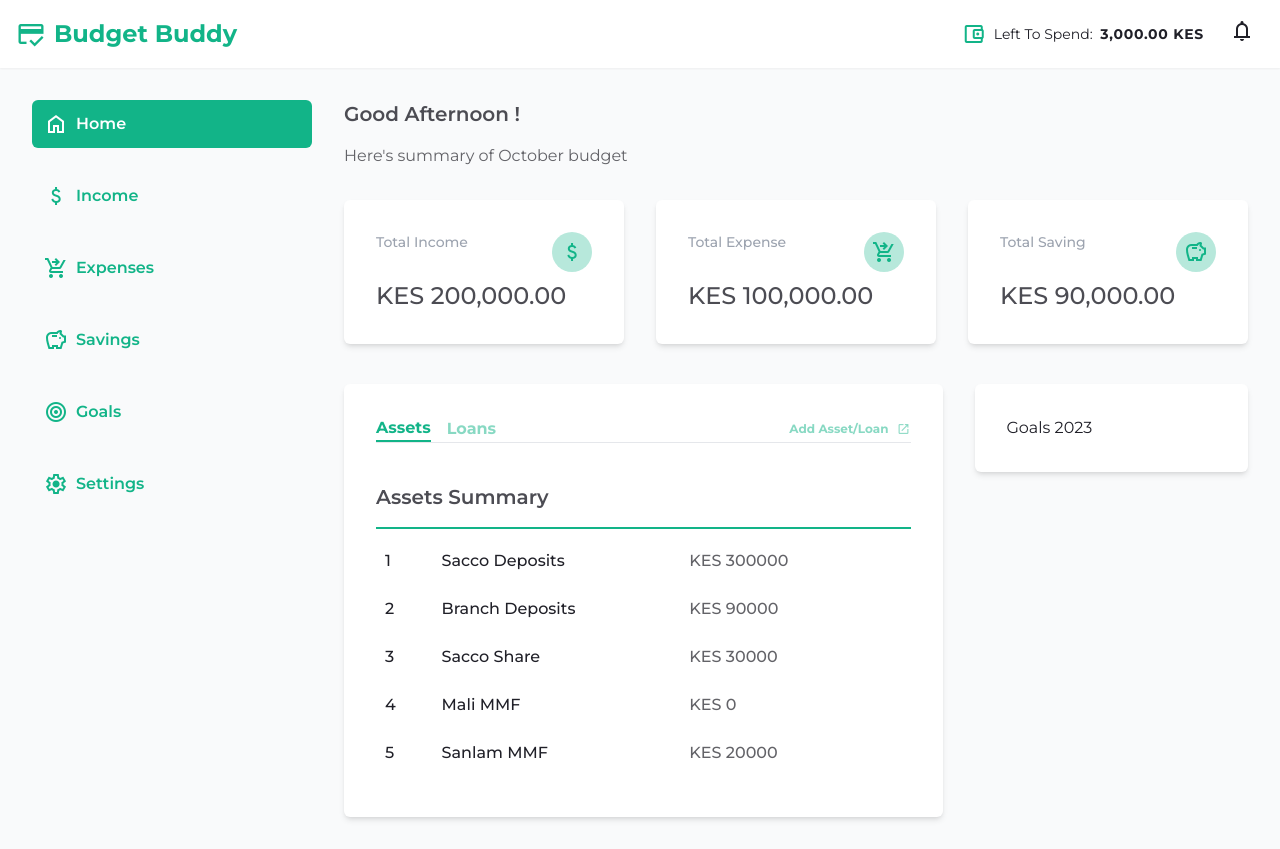
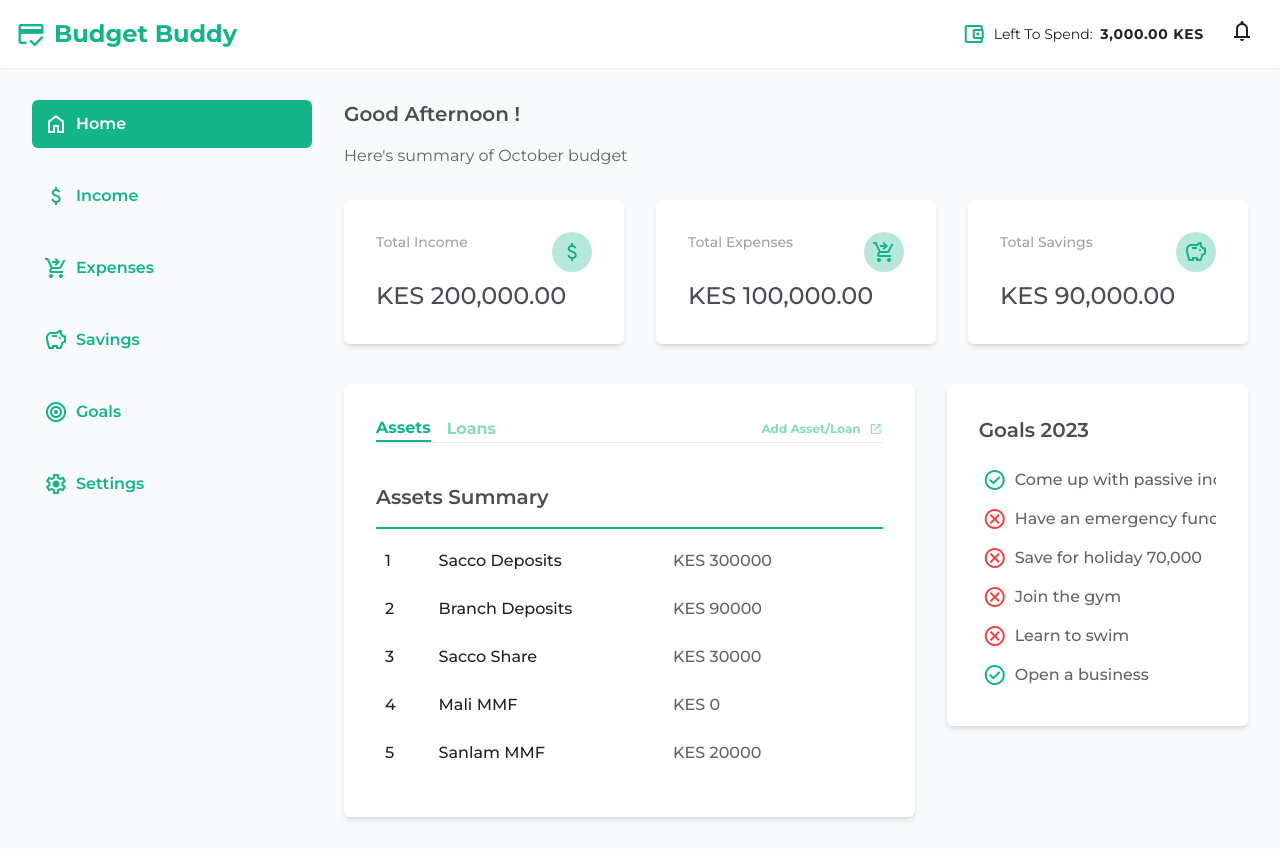
Before and after one commit to mukolweke/budget-app, a Nuxt app in the folder frontend/: page / in a window 1280 px wide. Built offline with nearby package versions, Linux system fonts and the light colour scheme; no server answers.

Commit message:
budget app: frontend - add goals card

```diff
--- a/frontend/components/dash-summary-card.vue
+++ b/frontend/components/dash-summary-card.vue
@@ -19,7 +19,7 @@ const formattedNumber = (amount) => {
 
 
 <template>
-  <div class="card w-1/3">
+  <NuxtLink :to="'/' + summary.name" class="card hover:shadow-lg w-1/3">
     <div class="flex items-start justify-between mb-2">
       <h4 class="text-gray-400 font-medium text-sm">
         Total {{ summary.name }}
@@ -37,5 +37,5 @@ const formattedNumber = (amount) => {
     <h4 class="font-medium text-onyx-lighter text-2xl">
       KES {{ formattedNumber(summary.amount) }}
     </h4>
-  </div>
+  </NuxtLink>
 </template>
--- /dev/null
+++ b/frontend/components/tree-view.vue
@@ -0,0 +1,28 @@
+<script setup>
+
+defineProps({
+  nodes: Array,
+});
+
+const toggleNode = (node) => {
+  node.open = !node.open;
+}
+
+</script>
+
+<template>
+  <ul class="space-y-2">
+    <li v-for="node in nodes" :key="node.id">
+      <div class="flex items-center space-x-2 mb-2">
+        <span
+          class="w-3 h-3 rounded-full bg-green-500"
+          v-if="node.children"
+          @click="toggleNode(node)"
+        ></span>
+        <span>{{ node.title }}</span>
+      </div>
+
+      <TreeView v-if="node.children" :nodes="node.children" class="ml-5" />
+    </li>
+  </ul>
+</template>
--- a/frontend/pages/expenses.vue
+++ b/frontend/pages/expenses.vue
@@ -6,8 +6,6 @@ definePageMeta({
 
 <template>
   <div>
-    <page-header></page-header>
-
     <div class="pt-10">
       <!-- List Expenses -->
       <module-listing name="expense"></module-listing>
--- a/frontend/pages/income.vue
+++ b/frontend/pages/income.vue
@@ -6,9 +6,7 @@ definePageMeta({
 
 <template>
   <div>
-    <page-header></page-header>
-
-    <div class="pt-10">
+    <div class="pb-10">
       <!-- List Incomes -->
       <module-listing name="income"></module-listing>
     </div>
--- a/frontend/pages/index.vue
+++ b/frontend/pages/index.vue
@@ -17,12 +17,12 @@ const summaries = [
     icon: "attach_money",
   },
   {
-    name: "Expense",
+    name: "Expenses",
     amount: "100000",
     icon: "shopping_cart_checkout",
   },
   {
-    name: "Saving",
+    name: "Savings",
     amount: "90000",
     icon: "savings",
   },
@@ -71,6 +71,33 @@ const loans = [
 ];
 
 let activeTab = ref("assets");
+
+const goals = [
+  {
+    title: "Come up with passive income ideas",
+    done: true,
+  },
+  {
+    title: "Have an emergency fund 300,000",
+    done: false,
+  },
+  {
+    title: "Save for holiday 70,000",
+    done: false,
+  },
+  {
+    title: "Join the gym",
+    done: false,
+  },
+  {
+    title: "Learn to swim",
+    done: false,
+  },
+  {
+    title: "Open a business",
+    done: true,
+  },
+];
 </script>
 
 <template>
@@ -150,7 +177,29 @@ let activeTab = ref("assets");
           </div>
         </div>
       </div>
-      <div class="card w-1/3">Goals {{ currentYear }}</div>
+      <div class="card w-1/3">
+        <h4 class="font-semibold text-xl mb-4 text-onyx-lighter">
+          Goals {{ currentYear }}
+        </h4>
+
+        <ul class="max-h-[350px] overflow-auto">
+          <li
+            class="pt-2 px-1 m-0 rounded transition duration-100 cursor-pointer hover:bg-gray-100 hover:text-primary text-onyx-lightest font-medium whitespace-nowrap"
+            v-for="(goal, index) in goals"
+            :key="index"
+          >
+            <span v-if="goal.done" class="material-symbols-outlined mr-2 text-primary">
+              check_circle
+            </span>
+            <span v-if="!goal.done" class="material-symbols-outlined mr-2 text-red-500">
+              cancel
+            </span>
+            <span class="w-full overflow-hidden text-ellipsis inline-block">
+              {{ goal.title }}
+            </span>
+          </li>
+        </ul>
+      </div>
     </div>
   </div>
 </template>
--- a/frontend/pages/savings.vue
+++ b/frontend/pages/savings.vue
@@ -6,8 +6,6 @@ definePageMeta({
 
 <template>
   <div>
-    <page-header></page-header>
-
     <div class="pt-10">
       <!-- List Savings -->
       <module-listing name="saving"></module-listing>
```
